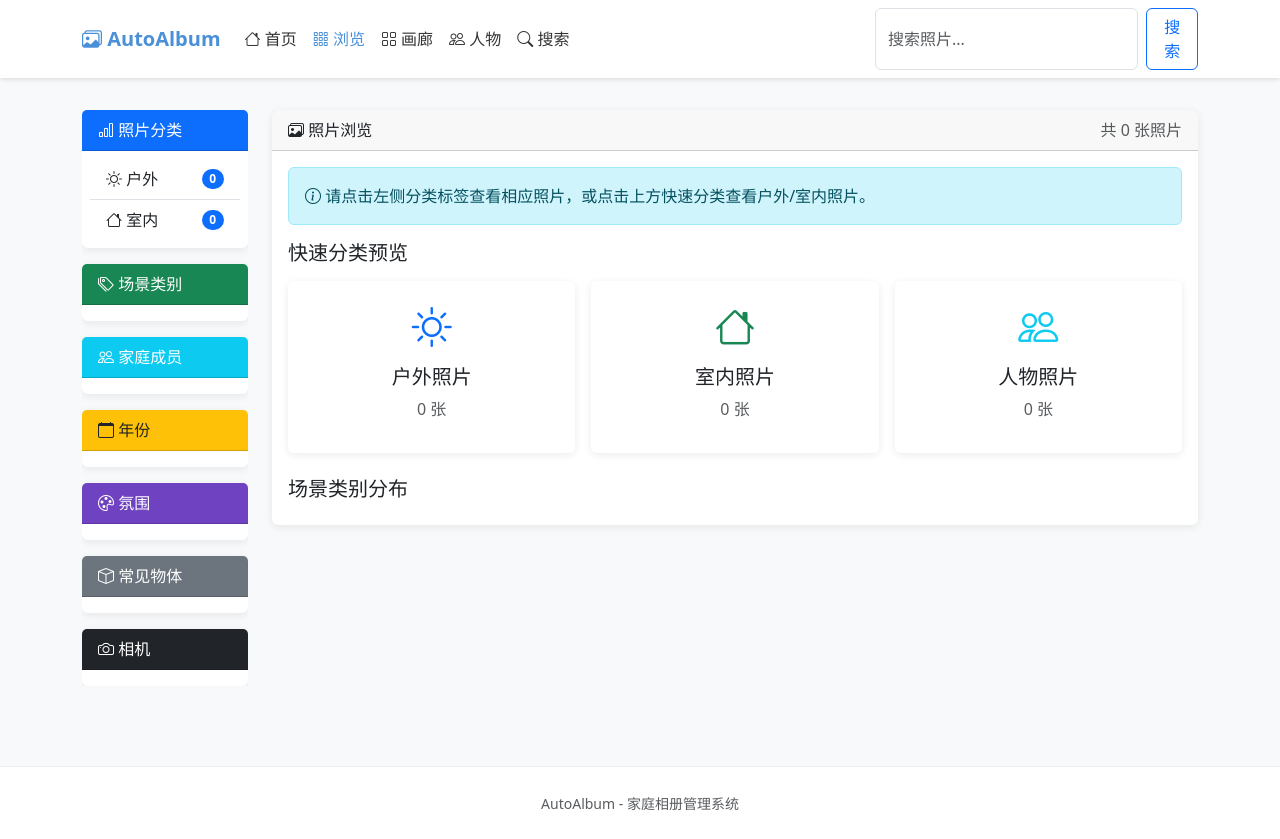
After one commit to xzheng4/autoalbum, a Flask app: page /browse in a window 1280 px wide. The commit adds this page. Run offline with Flask 3, Linux system fonts and the light colour scheme; data that the repository does not hold is empty; parts of the project's set-up code (start-up, migrations or seed data) failed here and were passed over.

Commit message:
Add photo browse UI with category sidebar navigation
Features:
- Left sidebar with category filters based on database fields:
  - Location (indoor/outdoor) - from vl_analysis.category
  - Scene categories - from vl_analysis.category (家庭，旅游，自然，etc.)
  - Family members - from faces.person_name
  - Years - from images.captured_at
  - Moods - from vl_analysis.mood
  - Objects - from vl_analysis.objects (JSON array)
  - Cameras - from exif_data.make/model

New files:
- photo_web/templates/browse.html - Main browse page with sidebar
- photo_web/templates/images.html - Image list view with filters

Database changes (photo_analyzer/database.py):
- get_category_stats() - Stats by VL category
- get_location_stats() - Indoor/outdoor counts
- get_mood_stats() - Stats by mood
- get_object_stats() - Top objects from JSON array
- get_camera_stats() - Stats by camera make/model
- get_year_stats() - Stats by year
- get_images_by_category() - Get images by category
- get_images_by_mood() - Get images by mood
- get_images_by_location_type() - Get indoor/outdoor images

Web changes (photo_web/app.py):
- /browse route - Browse page with category sidebar
- /images route - Filtered image list
- /api/categories API - Get all category stats

Updated:
- base.html - Added "浏览" navigation link

```diff
--- a/photo_web/app.py
+++ b/photo_web/app.py
@@ -231,6 +231,93 @@ def api_stats():
     })
 
 
+@app.route("/browse")
+def browse():
+    """浏览页面 - 左边分类导航，右边图片列表"""
+    # 获取所有分类统计
+    category_stats = db.get_category_stats()
+    location_stats = db.get_location_stats()
+    mood_stats = db.get_mood_stats()
+    object_stats = db.get_object_stats()
+    camera_stats = db.get_camera_stats()
+    year_stats = db.get_year_stats()
+    persons = db.get_all_persons()
+
+    # 获取人物图片数量
+    persons_data = []
+    for name in persons:
+        count = len(db.get_images_by_person(name))
+        persons_data.append({"name": name, "count": count})
+
+    return render_template("browse.html",
+                           category_stats=category_stats,
+                           location_stats=location_stats,
+                           mood_stats=mood_stats,
+                           object_stats=object_stats,
+                           camera_stats=camera_stats,
+                           year_stats=year_stats,
+                           persons=persons_data)
+
+
+@app.route("/images")
+def images_list():
+    """图片列表 API - 支持各种筛选"""
+    # 获取筛选参数
+    category = request.args.get("category", "")
+    mood = request.args.get("mood", "")
+    location = request.args.get("location", "")
+    person = request.args.get("person", "")
+    year = request.args.get("year", "")
+    obj = request.args.get("object", "")
+    limit = request.args.get("limit", 100, type=int)
+
+    images = []
+
+    if category:
+        images = db.get_images_by_category(category, limit)
+    elif mood:
+        images = db.get_images_by_mood(mood, limit)
+    elif location:
+        images = db.get_images_by_location_type(location, limit)
+    elif person:
+        images = db.get_images_by_person(person)
+    elif year:
+        with db.get_connection() as conn:
+            cursor = conn.execute("""
+                SELECT i.*, v.category
+                FROM images i
+                JOIN vl_analysis v ON i.id = v.image_id
+                WHERE strftime('%Y', i.captured_at) = ?
+                ORDER BY i.captured_at DESC
+                LIMIT ?
+            """, (year, limit))
+            images = [dict(row) for row in cursor.fetchall()]
+    else:
+        images = db.get_all_images(limit=limit)
+
+    # 生成缩略图
+    for img in images:
+        if os.path.exists(img['file_path']):
+            img['thumbnail'] = image_to_base64(img['file_path'])
+
+    return render_template("images.html", images=images, total=len(images))
+
+
+@app.route("/api/categories")
+def api_categories():
+    """API - 获取所有分类统计"""
+    return jsonify({
+        "categories": db.get_category_stats(),
+        "locations": db.get_location_stats(),
+        "moods": db.get_mood_stats(),
+        "objects": db.get_object_stats()[:10],
+        "cameras": db.get_camera_stats(),
+        "years": db.get_year_stats(),
+        "persons": [{"name": n, "count": len(db.get_images_by_person(n))}
+                    for n in db.get_all_persons()],
+    })
+
+
 @app.route("/api/search")
 def api_search():
     """API - 搜索"""
--- a/photo_web/templates/base.html
+++ b/photo_web/templates/base.html
@@ -217,6 +217,11 @@
                         </a>
                     </li>
                     <li class="nav-item">
+                        <a class="nav-link {% if request.endpoint == 'browse' %}active{% endif %}" href="/browse">
+                            <i class="bi bi-grid-3x3-gap"></i> 浏览
+                        </a>
+                    </li>
+                    <li class="nav-item">
                         <a class="nav-link {% if request.endpoint == 'gallery' %}active{% endif %}" href="/gallery">
                             <i class="bi bi-grid"></i> 画廊
                         </a>
--- /dev/null
+++ b/photo_web/templates/browse.html
@@ -0,0 +1,223 @@
+{% extends "base.html" %}
+
+{% block title %}浏览照片{% endblock %}
+
+{% block content %}
+<div class="row">
+    <!-- 左侧分类导航 -->
+    <div class="col-md-3 col-lg-2">
+        <div class="sticky-top" style="top: 80px; z-index: 100;">
+            <!-- 快速统计 -->
+            <div class="card mb-3">
+                <div class="card-header bg-primary text-white">
+                    <i class="bi bi-bar-chart"></i> 照片分类
+                </div>
+                <div class="card-body p-2">
+                    <div class="list-group list-group-flush">
+                        <a href="/images?location=outdoor" class="list-group-item list-group-item-action d-flex justify-content-between align-items-center">
+                            <span><i class="bi bi-sun"></i> 户外</span>
+                            <span class="badge bg-primary rounded-pill">{{ location_stats.outdoor }}</span>
+                        </a>
+                        <a href="/images?location=indoor" class="list-group-item list-group-item-action d-flex justify-content-between align-items-center">
+                            <span><i class="bi bi-house"></i> 室内</span>
+                            <span class="badge bg-primary rounded-pill">{{ location_stats.indoor }}</span>
+                        </a>
+                    </div>
+                </div>
+            </div>
+
+            <!-- 场景类别 -->
+            <div class="card mb-3">
+                <div class="card-header bg-success text-white">
+                    <i class="bi bi-tags"></i> 场景类别
+                </div>
+                <div class="card-body p-2" style="max-height: 300px; overflow-y: auto;">
+                    <div class="d-flex flex-wrap gap-1">
+                        {% for cat in category_stats %}
+                        <a href="/images?category={{ cat.category }}"
+                           class="btn btn-sm btn-outline-success"
+                           style="font-size: 0.75rem;">
+                            {{ cat.category }} ({{ cat.count }})
+                        </a>
+                        {% endfor %}
+                    </div>
+                </div>
+            </div>
+
+            <!-- 人物 -->
+            <div class="card mb-3">
+                <div class="card-header bg-info text-white">
+                    <i class="bi bi-people"></i> 家庭成员
+                </div>
+                <div class="card-body p-2">
+                    <div class="list-group list-group-flush">
+                        {% for person in persons %}
+                        <a href="/images?person={{ person.name }}"
+                           class="list-group-item list-group-item-action d-flex justify-content-between align-items-center">
+                            <span>{{ person.name }}</span>
+                            <span class="badge bg-info rounded-pill">{{ person.count }}</span>
+                        </a>
+                        {% endfor %}
+                    </div>
+                </div>
+            </div>
+
+            <!-- 年份 -->
+            <div class="card mb-3">
+                <div class="card-header bg-warning text-dark">
+                    <i class="bi bi-calendar"></i> 年份
+                </div>
+                <div class="card-body p-2">
+                    <div class="list-group list-group-flush">
+                        {% for year in year_stats %}
+                        <a href="/images?year={{ year.year }}"
+                           class="list-group-item list-group-item-action d-flex justify-content-between align-items-center">
+                            <span>{{ year.year }}</span>
+                            <span class="badge bg-warning text-dark rounded-pill">{{ year.count }}</span>
+                        </a>
+                        {% endfor %}
+                    </div>
+                </div>
+            </div>
+
+            <!-- 氛围 -->
+            <div class="card mb-3">
+                <div class="card-header bg-purple text-white" style="background-color: #6f42c1;">
+                    <i class="bi bi-palette"></i> 氛围
+                </div>
+                <div class="card-body p-2" style="max-height: 200px; overflow-y: auto;">
+                    <div class="d-flex flex-wrap gap-1">
+                        {% for mood in mood_stats %}
+                        <a href="/images?mood={{ mood.mood }}"
+                           class="btn btn-sm btn-outline-secondary"
+                           style="font-size: 0.7rem;">
+                            {{ mood.mood }} ({{ mood.count }})
+                        </a>
+                        {% endfor %}
+                    </div>
+                </div>
+            </div>
+
+            <!-- 常见物体 -->
+            <div class="card mb-3">
+                <div class="card-header bg-secondary text-white">
+                    <i class="bi bi-box"></i> 常见物体
+                </div>
+                <div class="card-body p-2" style="max-height: 200px; overflow-y: auto;">
+                    <div class="d-flex flex-wrap gap-1">
+                        {% for obj in object_stats %}
+                        <a href="/images?object={{ obj.object }}"
+                           class="btn btn-sm btn-outline-light text-dark"
+                           style="font-size: 0.7rem;">
+                            {{ obj.object }} ({{ obj.count }})
+                        </a>
+                        {% endfor %}
+                    </div>
+                </div>
+            </div>
+
+            <!-- 相机设备 -->
+            <div class="card">
+                <div class="card-header bg-dark text-white">
+                    <i class="bi bi-camera"></i> 相机
+                </div>
+                <div class="card-body p-2" style="max-height: 200px; overflow-y: auto;">
+                    <ul class="list-unstyled mb-0">
+                        {% for cam in camera_stats %}
+                        <li class="mb-2 text-muted small">
+                            {{ cam.make }} {{ cam.model }}<br>
+                            <span class="badge bg-secondary">{{ cam.count }} 张</span>
+                        </li>
+                        {% endfor %}
+                    </ul>
+                </div>
+            </div>
+        </div>
+    </div>
+
+    <!-- 右侧图片列表 -->
+    <div class="col-md-9 col-lg-10">
+        <div class="card">
+            <div class="card-header d-flex justify-content-between align-items-center">
+                <span><i class="bi bi-images"></i> 照片浏览</span>
+                <span class="text-muted">共 {{ category_stats|sum(attribute='count') }} 张照片</span>
+            </div>
+            <div class="card-body">
+                <div class="alert alert-info">
+                    <i class="bi bi-info-circle"></i>
+                    请点击左侧分类标签查看相应照片，或点击上方快速分类查看户外/室内照片。
+                </div>
+
+                <!-- 快速预览 -->
+                <h5 class="mb-3">快速分类预览</h5>
+                <div class="row g-3">
+                    <div class="col-md-4">
+                        <a href="/images?location=outdoor" class="text-decoration-none">
+                            <div class="card h-100 border-primary">
+                                <div class="card-body text-center">
+                                    <i class="bi bi-sun fs-1 text-primary"></i>
+                                    <h5 class="mt-2">户外照片</h5>
+                                    <p class="text-muted">{{ location_stats.outdoor }} 张</p>
+                                </div>
+                            </div>
+                        </a>
+                    </div>
+                    <div class="col-md-4">
+                        <a href="/images?location=indoor" class="text-decoration-none">
+                            <div class="card h-100 border-success">
+                                <div class="card-body text-center">
+                                    <i class="bi bi-house fs-1 text-success"></i>
+                                    <h5 class="mt-2">室内照片</h5>
+                                    <p class="text-muted">{{ location_stats.indoor }} 张</p>
+                                </div>
+                            </div>
+                        </a>
+                    </div>
+                    <div class="col-md-4">
+                        <a href="/persons" class="text-decoration-none">
+                            <div class="card h-100 border-info">
+                                <div class="card-body text-center">
+                                    <i class="bi bi-people fs-1 text-info"></i>
+                                    <h5 class="mt-2">人物照片</h5>
+                                    <p class="text-muted">{{ persons|sum(attribute='count') }} 张</p>
+                                </div>
+                            </div>
+                        </a>
+                    </div>
+                </div>
+
+                <!-- 场景类别预览 -->
+                <h5 class="mt-4 mb-3">场景类别分布</h5>
+                <div class="row g-2">
+                    {% for cat in category_stats[:12] %}
+                    <div class="col-6 col-md-4 col-lg-3">
+                        <a href="/images?category={{ cat.category }}"
+                           class="text-decoration-none">
+                            <div class="card text-center">
+                                <div class="card-body py-2">
+                                    <h6 class="mb-0">{{ cat.category }}</h6>
+                                    <small class="text-muted">{{ cat.count }} 张</small>
+                                </div>
+                            </div>
+                        </a>
+                    </div>
+                    {% endfor %}
+                </div>
+            </div>
+        </div>
+    </div>
+</div>
+{% endblock %}
+
+{% block extra_css %}
+<style>
+    .list-group-item-action:hover {
+        background-color: #f8f9fa;
+    }
+
+    .sticky-top {
+        max-height: calc(100vh - 100px);
+        overflow-y: auto;
+    }
+</style>
+{% endblock %}
```
Also changed, not shown: photo_analyzer/database.py (+135 -0 lines), photo_web/templates/images.html (added, +92 -0 lines).
